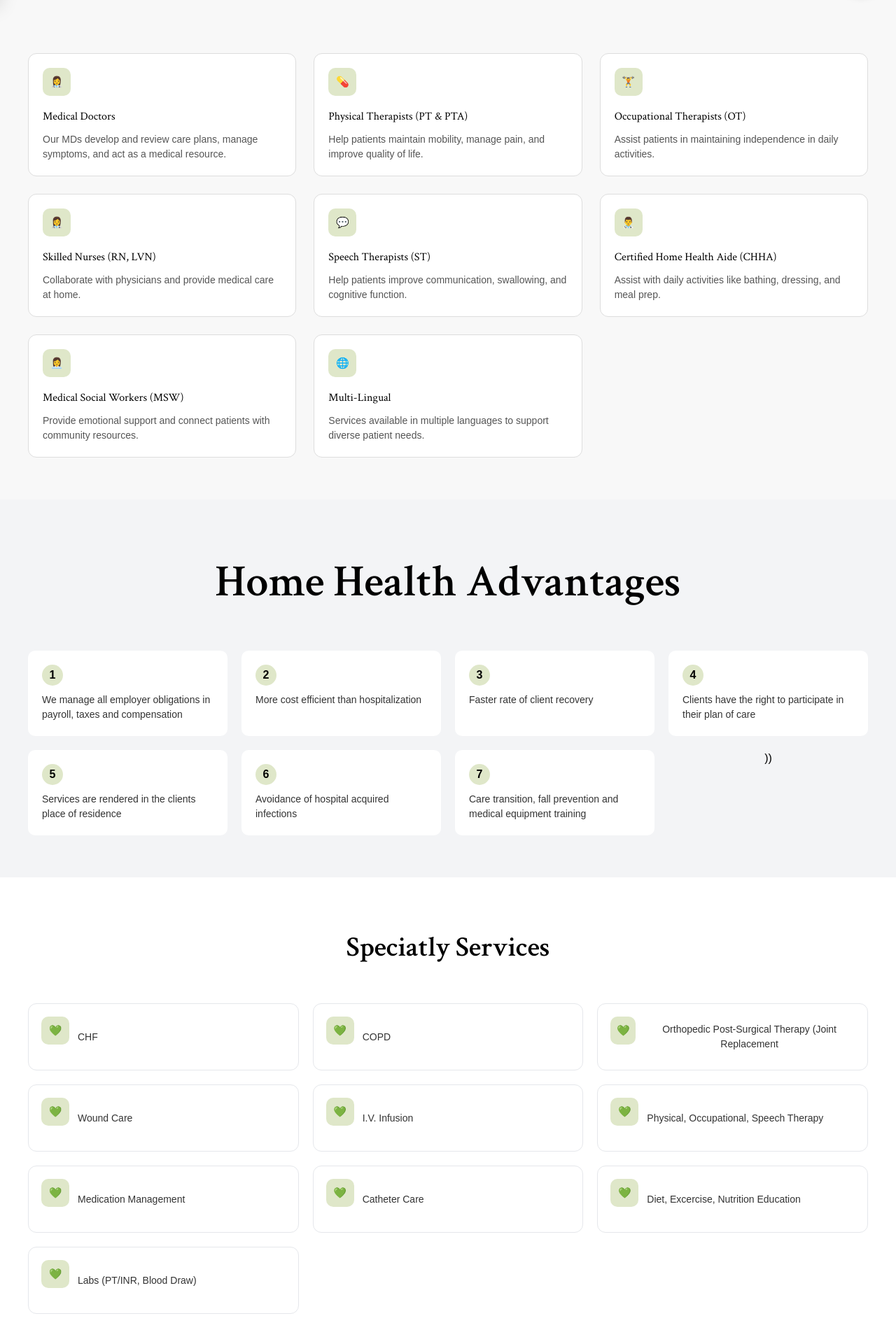
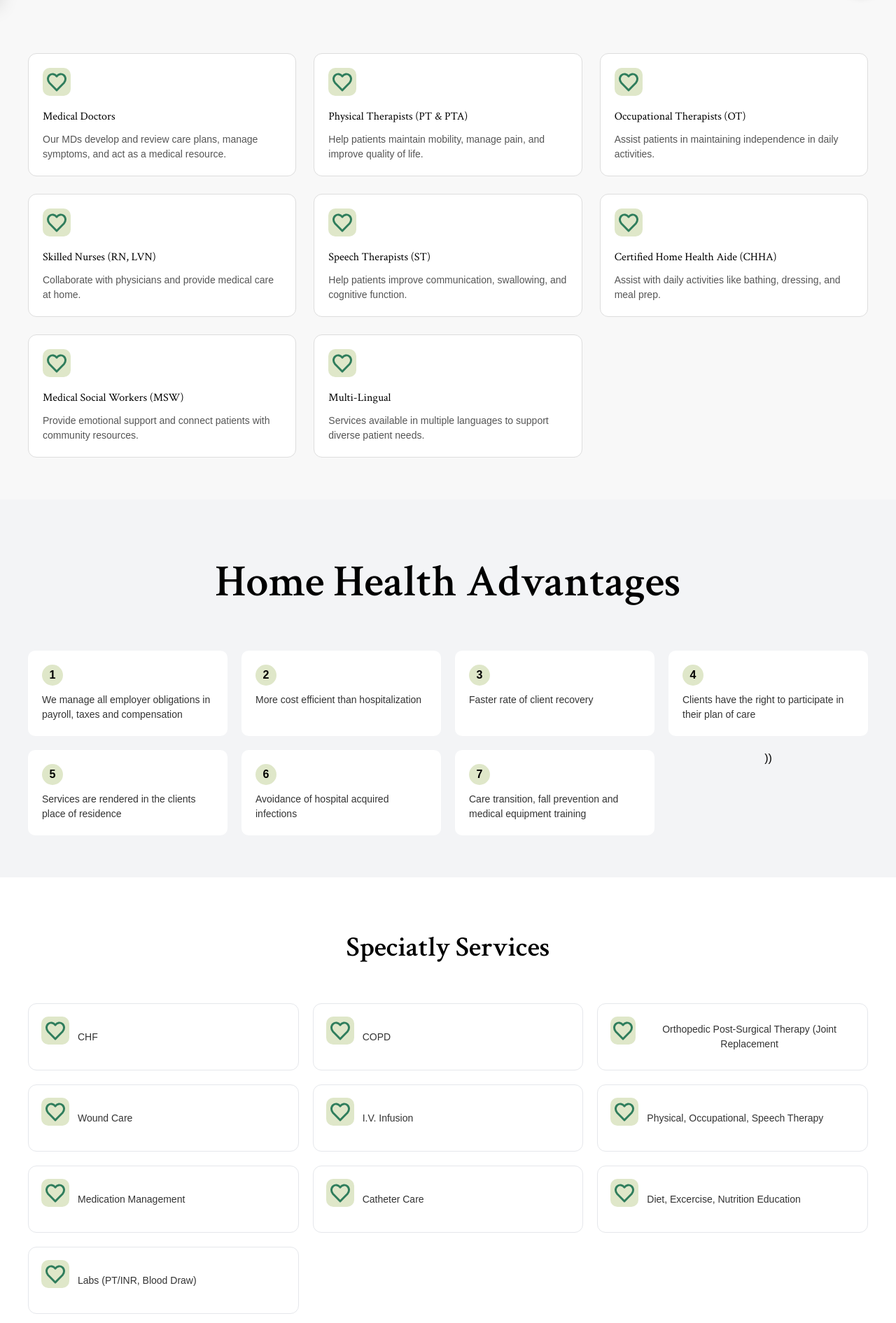
Before and after one commit to Compassionate4you/Compassionate4youSite, a React (Vite) app in the folder client/: page /home-health in a window 1280 px wide. Shown: the part 789-2680 px from the top of the page at 70% size. Built offline with nearby package versions, Linux system fonts and the light colour scheme.

Commit message:
Finished jira stories #234, 209

```diff
--- a/client/src/pages/HomeHealthPage.jsx
+++ b/client/src/pages/HomeHealthPage.jsx
@@ -1,5 +1,31 @@
 import { useTranslation } from 'react-i18next';
 import "../styles/homehealth.css";
+
+const HeartIcon = () => (
+    <svg
+        width="32"
+        height="32"
+        viewBox="0 0 24 24"
+        fill="none"
+        stroke="#2f7d5c"
+        strokeWidth="2.2"
+        strokeLinecap="round"
+        strokeLinejoin="round"
+        xmlns="http://www.w3.org/2000/svg"
+    >
+        <path d="M19.5 4.75C17.24 2.9 13.95 3.5 12 6.1C10.05 3.5 6.76 2.9 4.5 4.75C1.9 6.88 2.1 10.7 4.25 13.1L12 21L19.75 13.1C21.9 10.7 22.1 6.88 19.5 4.75Z" />
+    </svg>
+);
+
+
+const HomeIcon = () => (
+    <svg width="50" height="50" viewBox="0 0 24 24" fill="none" stroke="currentColor" strokeWidth="2">
+        <path d="M3 10.5L12 3l9 7.5" />
+        <path d="M5 10v10h14V10" />
+        <path d="M9 20v-6h6v6" />
+    </svg>
+);
+
 
 function HomeHealthPage() {
     const { t } = useTranslation();
@@ -25,7 +51,7 @@ function HomeHealthPage() {
                 <div className="hero-content">
 
                     <div className="hero-title-row">
-                        <div className="hero-icon">🏠</div>
+                        <div className="hero-icon"><HomeIcon /></div>
                         <h1>{t('homeHealth.title')}</h1>
                     </div>
 
@@ -49,49 +75,49 @@ function HomeHealthPage() {
                 <div className="services-container">
 
                     <div className="service-card">
-                        <div className="service-icon">👩‍⚕️</div>
+                        <div className="service-icon"><HeartIcon /></div>
                         <h3>{t('homeHealth.services.doctors')}</h3>
                         <p>{t('homeHealth.services.doctorsDesc')}</p>
                     </div>
 
                     <div className="service-card">
-                        <div className="service-icon">💊</div>
+                        <div className="service-icon"><HeartIcon /></div>
                         <h3>{t('homeHealth.services.pt')}</h3>
                         <p>{t('homeHealth.services.ptDesc')}</p>
                     </div>
 
                     <div className="service-card">
-                        <div className="service-icon">🏋️</div>
+                        <div className="service-icon"><HeartIcon /></div>
                         <h3>{t('homeHealth.services.ot')}</h3>
                         <p>{t('homeHealth.services.otDesc')}</p>
                     </div>
 
                     <div className="service-card">
-                        <div className="service-icon">👩‍⚕️</div>
+                        <div className="service-icon"><HeartIcon /></div>
                         <h3>{t('homeHealth.services.nurses')}</h3>
                         <p>{t('homeHealth.services.nursesDesc')}</p>
                     </div>
 
                     <div className="service-card">
-                        <div className="service-icon">💬</div>
+                        <div className="service-icon"><HeartIcon /></div>
                         <h3>{t('homeHealth.services.st')}</h3>
                         <p>{t('homeHealth.services.stDesc')}</p>
                     </div>
 
                     <div className="service-card">
-                        <div className="service-icon">👨‍⚕️</div>
+                        <div className="service-icon"><HeartIcon /></div>
                         <h3>{t('homeHealth.services.chha')}</h3>
                         <p>{t('homeHealth.services.chhaDesc')}</p>
                     </div>
 
                     <div className="service-card">
-                        <div className="service-icon">👩‍💼</div>
+                        <div className="service-icon"><HeartIcon /></div>
                         <h3>{t('homeHealth.services.msw')}</h3>
                         <p>{t('homeHealth.services.mswDesc')}</p>
                     </div>
 
                     <div className="service-card">
-                        <div className="service-icon">🌐</div>
+                        <div className="service-icon"><HeartIcon /></div>
                         <h3>{t('homeHealth.services.multilingual')}</h3>
                         <p>{t('homeHealth.services.multilingualDesc')}</p>
                     </div>
@@ -120,54 +146,67 @@ function HomeHealthPage() {
 
                 <div className="specialty-grid">
                     <div className="specialty-card">
-                        <div className="specialty-icon">💚</div>
+                        <div className="specialty-icon"><HeartIcon /></div>
                         <p className="specialty-text">CHF</p>
                     </div>
 
                     <div className="specialty-card">
-                        <div className="specialty-icon">💚</div>
+                        <div className="specialty-icon"><HeartIcon /></div>
                         <p className="specialty-text">COPD</p>
                     </div>
 
                     <div className="specialty-card">
-                        <div className="specialty-icon">💚</div>
+                        <div className="specialty-icon"><HeartIcon /></div>
                         <p className="specialty-text">Orthopedic Post-Surgical Therapy (Joint Replacement</p>
                     </div>
 
                     <div className="specialty-card">
-                        <div className="specialty-icon">💚</div>
+                        <div className="specialty-icon"><HeartIcon /></div>
                         <p className="specialty-text">Wound Care</p>
                     </div>
 
                     <div className="specialty-card">
-                        <div className="specialty-icon">💚</div>
+                        <div className="specialty-icon"><HeartIcon /></div>
                         <p className="specialty-text">I.V. Infusion</p>
                     </div>
 
                     <div className="specialty-card">
-                        <div className="specialty-icon">💚</div>
+                        <div className="specialty-icon"><HeartIcon /></div>
                         <p className="specialty-text">Physical, Occupational, Speech Therapy</p>
                     </div>
 
                     <div className="specialty-card">
-                        <div className="specialty-icon">💚</div>
+                        <div className="specialty-icon"><HeartIcon /></div>
                         <p className="specialty-text">Medication Management</p>
                     </div>
 
                     <div className="specialty-card">
-                        <div className="specialty-icon">💚</div>
+                        <div className="specialty-icon"><HeartIcon /></div>
                         <p className="specialty-text">Catheter Care</p>
                     </div>
 
                     <div className="specialty-card">
-                        <div className="specialty-icon">💚</div>
+                        <div className="specialty-icon"><HeartIcon /></div>
                         <p className="specialty-text">Diet, Excercise, Nutrition Education</p>
                     </div>
 
                     <div className="specialty-card">
-                        <div className="specialty-icon">💚</div>
+                        <div className="specialty-icon"><HeartIcon /></div>
                         <p className="specialty-text">Labs (PT/INR, Blood Draw)</p>
                     </div>
+                </div>
+            </section>
+
+
+            {/*CTA SECTIOn*/}
+            <section className="cta-section">
+                <h2 className="cta-title">Start Your Home Health Care Today</h2>
+
+                <p className="cta-description">Let us help you or your loved one receive the quality care you deserve in the comfort of your home.</p>
+
+                <div className="cta-buttons">
+                    <button className="cta-primary">Schedule Appointment</button>
+                    <button className="cta-secondary">Back to Home</button>
                 </div>
             </section>
         </main>
--- a/client/src/styles/homehealth.css
+++ b/client/src/styles/homehealth.css
@@ -243,3 +243,60 @@
     font-size: 14px;
     color: #333;
 }
+
+
+/*CTA section for jira #234 */
+.cta-section{
+    background: #a3b18a;
+    padding: 60px 20px;
+    text-align: center;
+}
+
+.cta-title{
+    font-size: 32px;
+    font-weight: 700;
+    color: black;
+    margin-bottom: 15px;
+}
+
+.cta-description{
+    font-size: 16px;
+    color: #1e293b;
+    max-width: 600px;
+    margin: 0 auto 30px;
+}
+
+.cta-buttons{
+    display: flex;
+    justify-content: center;
+    gap: 15px;
+}
+
+.cta-primary{
+    background: white;
+    color: #0f172a;
+    border: none;
+    padding: 10px 20px;
+    border-radius: 6px;
+    cursor: pointer;
+    transition: all 0.3s ease;
+}
+
+.cta-primary:hover{
+    background: #f1f5f9;
+
+}
+
+.cta-secondary{
+    background: white;
+    color: #0f172a;
+    border: none;
+    padding: 10px 20px;
+    border-radius: 6px;
+    cursor: pointer;
+    transition: all 0.3s ease;
+}
+
+.cta-secondary:hover{
+    background: #f1f5f9;
+}
```
